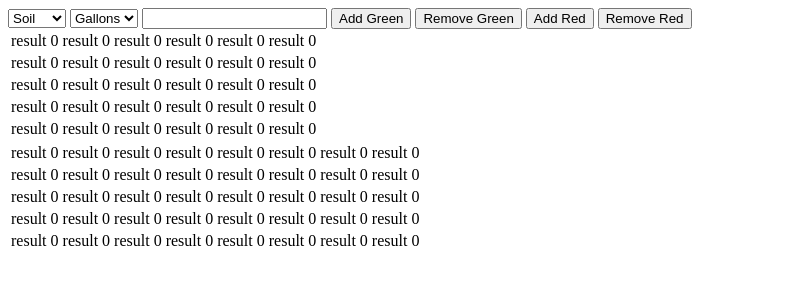
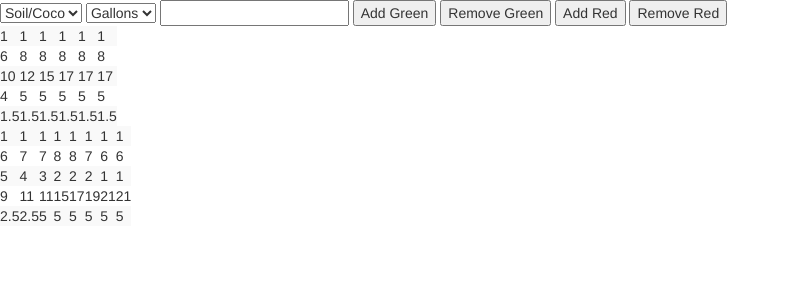
Before and after one commit to NykolaySavin/nutrientTable, a plain HTML site: page index.html in a window 1280 px wide. Shown: the whole page, without its empty margins (0-790 px from the left). Drawn offline with nearby package versions, Linux system fonts and the light colour scheme.

Commit message:
All data hardcoded

```diff
--- a/index.html
+++ b/index.html
@@ -4,11 +4,13 @@
     <meta charset="UTF-8" />
     <title>Title</title>
     <script src="https://code.jquery.com/jquery-1.10.1.min.js"></script>
+    <!-- Latest compiled and minified CSS -->
+    <link rel="stylesheet" href="https://maxcdn.bootstrapcdn.com/bootstrap/3.3.7/css/bootstrap.min.css">
+    <script src="https://maxcdn.bootstrapcdn.com/bootstrap/3.3.7/js/bootstrap.min.js"></script>
   </head>
   <body>
     <select id="substance">
-      <option selected="selected">Soil</option>
-      <option>Coco</option>
+      <option selected="selected">Soil/Coco</option>
       <option>Hydro</option>
     </select>
     <select id="footage">
@@ -25,16 +27,70 @@
       let greenColumns = 6;
       let redColumns = 8;
       let value = 0;
-      let substance = "Soil";
-      let footage ="Gallons";
-      function createTable(columnLength,multiplyValue) {
-        var table = $("<table></table>").addClass("foo");
+      let substance = "Soil/Coco";
+      let footage = "Gallons";
+      const hydroGreen = [
+        [6, 8, 8, 8, 8, 8, 8, 8, 8, 8, 8],
+        [10, 12, 14, 14, 14, 14, 14, 14, 14, 14],
+        [3, 4, 4, 4, 4, 4, 4, 4, 4, 4],
+        [1.5, 1.5, 1.5, 1.5, 1.5, 1.5, 1.5, 1.5, 1.5, 1.5],
+        [6, 6, 6, 6, 6, 6, 6, 6, 6, 6],
+        [7, 9, 9, 9, 9, 11, 11, 11, 11, 11],
+        [2, 2, 4, 4, 4, 4, 4, 4, 4, 4],
+        [2, 2, 4, 4, 4, 4, 4, 4, 4, 4],
+        [5, 5, 10, 10, 10, 11, 11, 11, 11, 11]
+      ];
+      const cocoGreen = [
+          [1,1,1,1,1,1,1,1,1,1],
+          [6,8,8,8,8,8,8,8,8,8],
+          [10,12,15,17,17,17,17,17,17,17],
+          [4,5,5,5,5,5,5,5,5,5],
+          [1.5,1.5,1.5,1.5,1.5,1.5,1.5,1.5,1.5,1.5],
+          [8,8,8,8,8,8,8,8,8,8],
+          [7,9,9,9,9,9,9,9,9,9,9],
+          [2,2,4,4,4,4,4,4,4,4],
+          [2,2,4,4,4,4,4,4,4,4],
+          [7,7,10,10,10,10,10,10,10,10,10,10],
+          [5,5,5,5,5,5,5,5,5,5]
+      ];
+      const cocoRed=[
+          [1,1,1,1,1,1,1,1,1,1,1,1,1,1],
+          [6,7,7,8,8,7,6,6,6,6,6,6,6,6],
+          [5,4,3,2,2,2,1,1,1,1,1,1,1,1],
+          [9,11,11,15,17,19,21,21,21,21,21,21,21,21,21],
+          [2.5,2.5,5,5,5,5,5,5,5,5,5,5,5,5],
+          [8,8,8,8,8,8,8,8,8,8,8,8,8,8],
+          [11,11,11,11,11,11,11,11,11,11,11,11,11,11],
+          [8,8,8,8,8,8,8,8,8,8,8,8,8,8],
+          [8,8,8,8,8,8,8,8,8,8,8,8,8,8],
+          [14,10,7,7,"","","","","","","","","",""],
+          [5,5,5,5,5,5,5,5,5,5,5,5,5,5],
+          ["",6,8,"","","","","","","","","","",""],
+          ["","","",8,8,"","","","","","","","",""],
+          ["","","","","",8,8,8,8,8,8,8,8,8]
+      ]
+      const hydroRed=[
+          [6,7,7,8,8,8,6,6,6,6,6,6,6,6],
+          [3,3,3,3,3,2,1,1,1,1,1,1,1,1],
+          [9,9,9,17,17,19,21,21,21,21,21,21,21,21],
+          [2.5,2.5,5,5,5,5,5,5,5,5,5,5,5,5],
+          [8,8,8,8,8,8,8,8,8,8,8,8,8,8],
+          [11,11,11,11,11,11,11,11,11,11,11,11,11,11],
+          [6,6,6,6,6,6,6,6,6,6,6,6,6,6],
+          [8,8,8,8,8,8,8,8,8,8,8,8,8,8],
+          [11,10,5,5,"","","","","","","","","",""],
+          ["",6,8,"","","","","","","","","","",""],
+          ["","","",8,8,"","","","","","","","",""],
+          ["","","","","",8,8,8,"","","","","",""]
+      ];
+      function createTable(columnLength, multiplyValue,tableData) {
+        var table = $("<table></table>").addClass("table-striped");
         for (var i = 0; i < 5; i++) {
-          row = $("<tr></tr>");
+          row = $("<tr></tr>").addClass("success");
           for (var j = 0; j < columnLength; j++) {
             var rowData = $("<td></td>")
-              .addClass("bar")
-              .text("result " + multiplyValue);
+              .addClass("success")
+              .text(tableData[i][j]*multiplyValue);
             row.append(rowData);
           }
           table.append(row);
@@ -50,9 +106,12 @@
       }
       function redrawTables() {
         $("table").remove();
-        const multiplier = footage=="Gallons"?value:value*3.785;
-        createTable(greenColumns,multiplier);
-        createTable(redColumns,multiplier);
+        const currentValue = value?value:1;
+        const tableDataGreen = substance=="Soil/Coco"?cocoGreen:hydroGreen;
+          const tableDataRed = substance=="Soil/Coco"?cocoRed:hydroRed;
+        const multiplier = footage == "Gallons" ? currentValue : currentValue * 3.785;
+        createTable(greenColumns, multiplier,tableDataGreen);
+        createTable(redColumns, multiplier,tableDataRed);
       }
       $(function() {
         $("#addGreenColumn").click(() => {
@@ -90,12 +149,12 @@
         value = e.target.value;
         redrawTables();
       });
-      $('#substance').on('change', function() {
-          substance=this.value;
+      $("#substance").on("change", function() {
+        substance = this.value;
         redrawTables();
       });
-      $('#footage').on('change', function() {
-          footage=this.value;
+      $("#footage").on("change", function() {
+        footage = this.value;
         redrawTables();
       });
       redrawTables();
```
Lines whose indentation alone changed are shown as unchanged.
